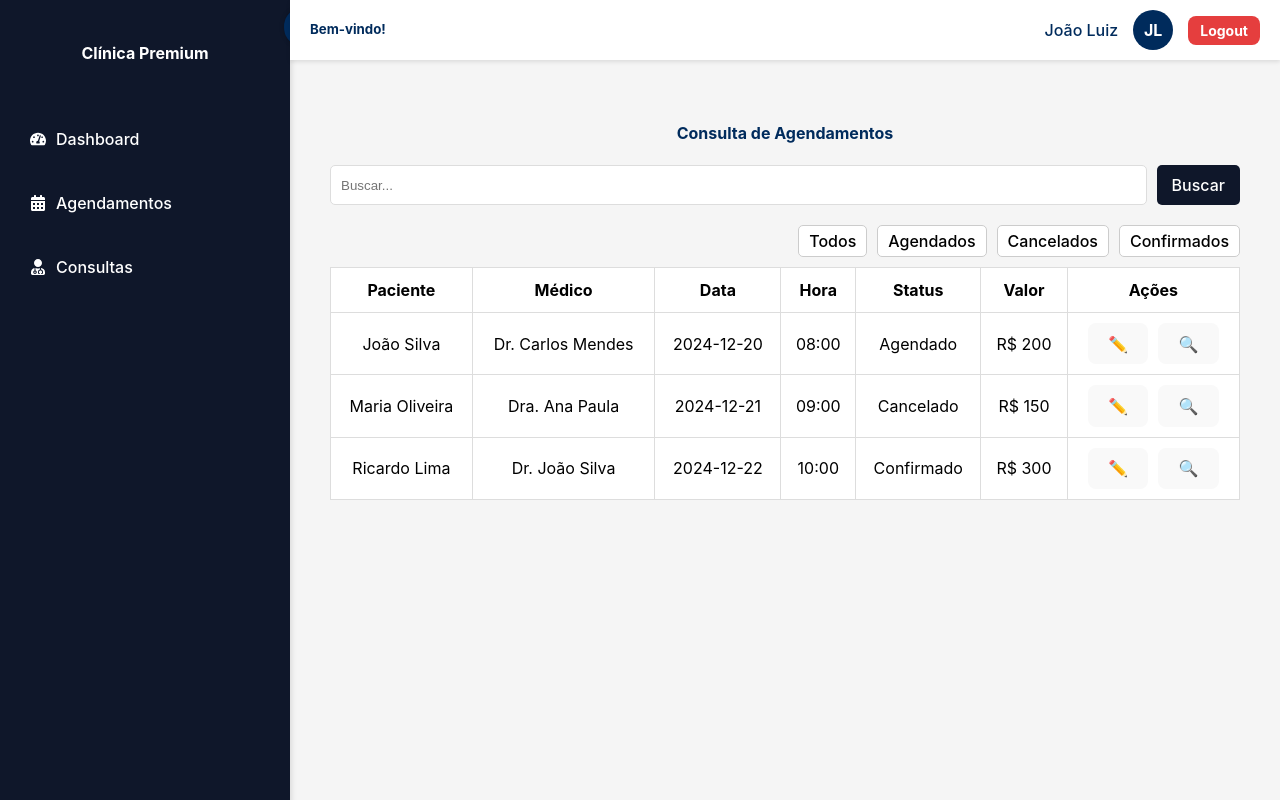
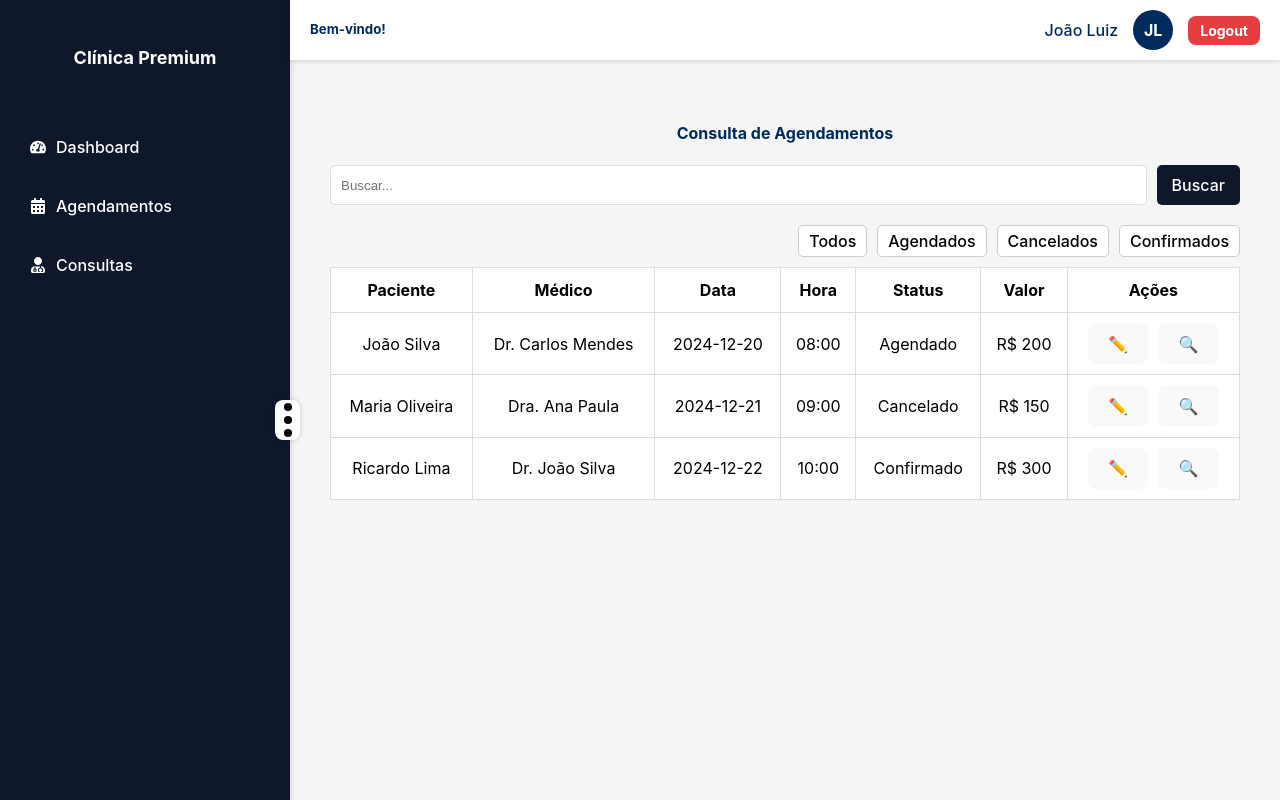
Before and after one commit to joaolrocha/advhealth, a React (Vite) app: page /consultations in a window 1280 px wide. Built offline with nearby package versions, Linux system fonts and the light colour scheme.

Commit message:
feat: toogle to side bar

```diff
--- a/src/components/Sidebar.tsx
+++ b/src/components/Sidebar.tsx
@@ -1,9 +1,23 @@
-import React, { useState } from 'react';
+import React, { useState, useEffect } from 'react';
 import { Link } from 'react-router-dom';
-import { FaBars, FaTimes, FaTachometerAlt, FaCalendarAlt, FaUserMd } from 'react-icons/fa';
+import { FaTachometerAlt, FaCalendarAlt, FaUserMd } from 'react-icons/fa';
 
 const Sidebar: React.FC = () => {
   const [isCollapsed, setIsCollapsed] = useState(false);
+
+  // Colapsar sidebar em telas menores
+  useEffect(() => {
+    const handleResize = () => {
+      if (window.innerWidth <= 768) {
+        setIsCollapsed(true);
+      }
+    };
+
+    window.addEventListener('resize', handleResize);
+    handleResize();
+
+    return () => window.removeEventListener('resize', handleResize);
+  }, []);
 
   const toggleSidebar = () => {
     setIsCollapsed(!isCollapsed);
@@ -18,39 +32,75 @@ const Sidebar: React.FC = () => {
         color: '#fff',
         display: 'flex',
         flexDirection: 'column',
-        padding: '20px',
+        padding: isCollapsed ? '10px' : '20px',
         transition: 'width 0.3s ease',
         boxShadow: '2px 0 5px rgba(0,0,0,0.1)',
         position: 'relative',
         zIndex: 1000,
       }}
     >
-      {/* Botão de Toggle */}
+      {/* Botão de Toggle - Centralizado no Meio da Tela */}
       <div
         style={{
           position: 'absolute',
-          top: '10px',
-          right: '-20px',
-          backgroundColor: '#002b5c',
-          color: '#fff',
-          padding: '5px',
-          borderRadius: '50%',
+          top: '50%', // Centraliza verticalmente
+          right: '-10px', // Posiciona para fora da sidebar
+          transform: 'translateY(-50%)', // Ajusta para centralização
+          backgroundColor: '#fff', // Fundo branco
+          color: '#000', // Bolinhas pretas
+          width: '25px',
+          height: '40px',
+          display: 'flex',
+          flexDirection: 'column',
+          justifyContent: 'space-around',
+          alignItems: 'center',
           cursor: 'pointer',
+          borderRadius: '8px',
           boxShadow: '0 0 5px rgba(0,0,0,0.2)',
+          transition: 'background 0.3s',
         }}
         onClick={toggleSidebar}
       >
-        {isCollapsed ? <FaBars /> : <FaTimes />}
+        {/* Três bolinhas */}
+        <div
+          style={{
+            width: '8px',
+            height: '8px',
+            backgroundColor: '#000',
+            borderRadius: '50%',
+          }}
+        />
+        <div
+          style={{
+            width: '8px',
+            height: '8px',
+            backgroundColor: '#000',
+            borderRadius: '50%',
+          }}
+        />
+        <div
+          style={{
+            width: '8px',
+            height: '8px',
+            backgroundColor: '#000',
+            borderRadius: '50%',
+          }}
+        />
       </div>
 
       {/* Logo */}
       <div style={{ textAlign: 'center', marginBottom: '30px' }}>
-        <h4 style={{ display: isCollapsed ? 'none' : 'block' }}>Clínica Premium</h4>
-        <FaUserMd size={30} style={{ display: isCollapsed ? 'block' : 'none', margin: '0 auto' }} />
+        {!isCollapsed ? (
+          <h4 style={{ fontSize: '18px', fontWeight: 'bold', color: '#fff' }}>
+            Clínica Premium
+          </h4>
+        ) : (
+          <FaUserMd size={30} style={{ color: '#fff' }} />
+        )}
       </div>
 
       {/* Navegação */}
-      <nav style={{ display: 'flex', flexDirection: 'column', gap: '20px' }}>
+      <nav style={{ display: 'flex', flexDirection: 'column', gap: '15px' }}>
         <Link
           to="/dashboard"
           style={{
@@ -65,7 +115,7 @@ const Sidebar: React.FC = () => {
           }}
         >
           <FaTachometerAlt />
-          <span style={{ display: isCollapsed ? 'none' : 'block' }}>Dashboard</span>
+          {!isCollapsed && <span>Dashboard</span>}
         </Link>
 
         <Link
@@ -82,7 +132,7 @@ const Sidebar: React.FC = () => {
           }}
         >
           <FaCalendarAlt />
-          <span style={{ display: isCollapsed ? 'none' : 'block' }}>Agendamentos</span>
+          {!isCollapsed && <span>Agendamentos</span>}
         </Link>
 
         <Link
@@ -99,7 +149,7 @@ const Sidebar: React.FC = () => {
           }}
         >
           <FaUserMd />
-          <span style={{ display: isCollapsed ? 'none' : 'block' }}>Consultas</span>
+          {!isCollapsed && <span>Consultas</span>}
         </Link>
       </nav>
     </div>
```
